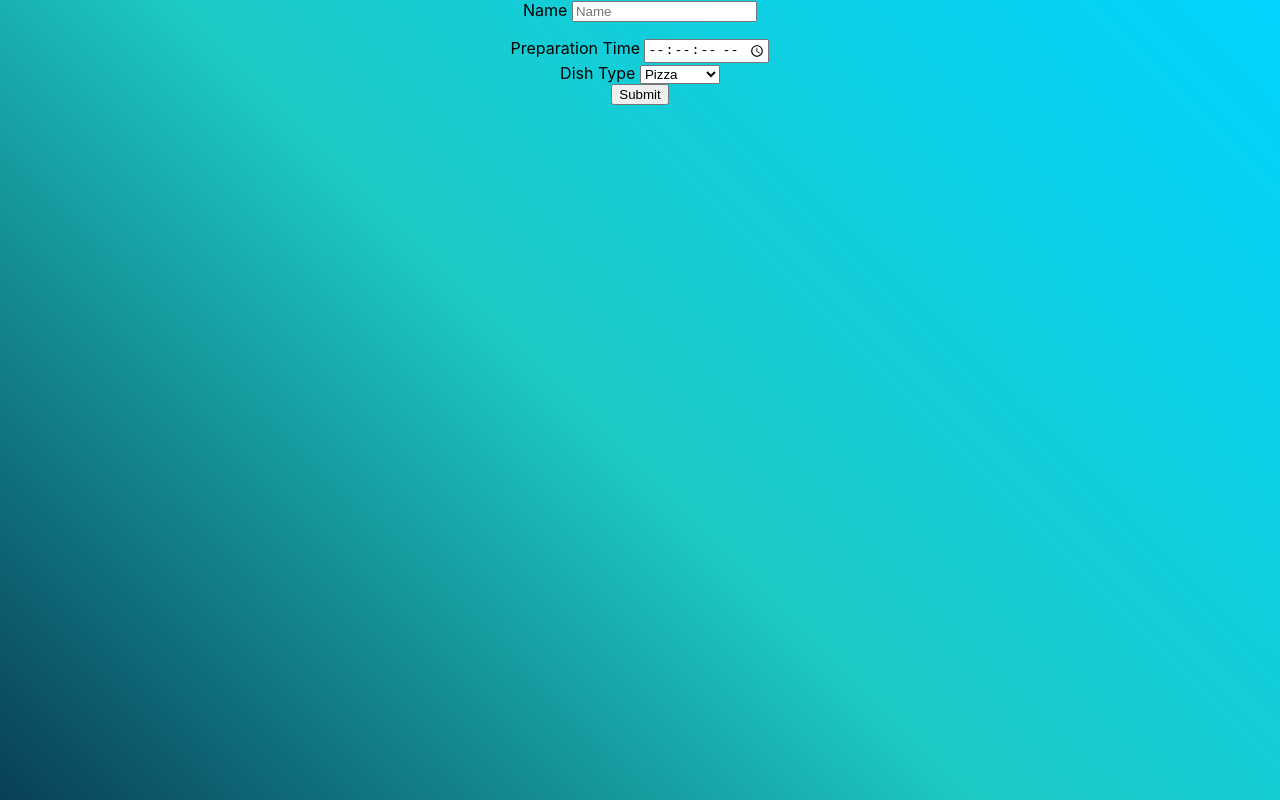
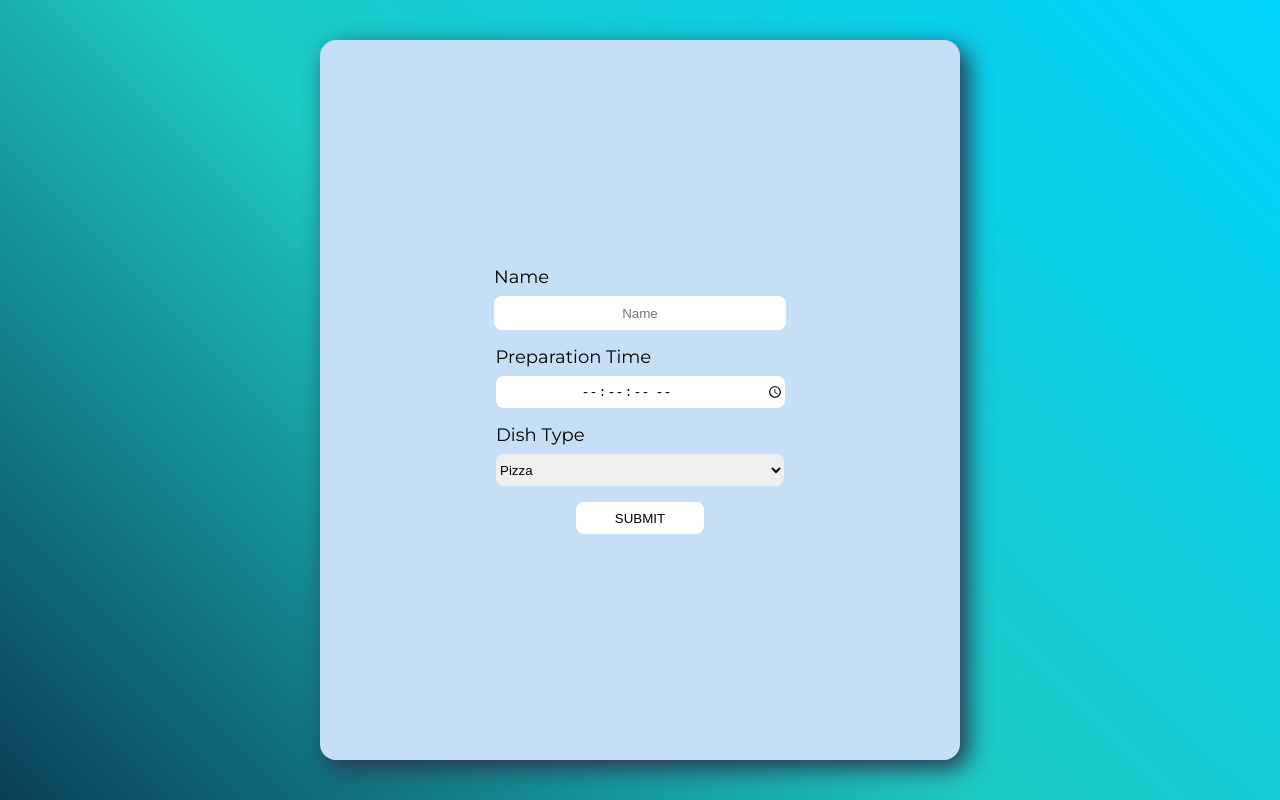
Before and after one commit to Novacci/food-form, a React (Create React App) app: page / in a window 1280 px wide. Built offline with nearby package versions, Linux system fonts and the light colour scheme.

Commit message:
Added basic styling to form component

```diff
--- a/src/App.scss
+++ b/src/App.scss
@@ -1,3 +1,5 @@
+@import url('https://fonts.googleapis.com/css2?family=Montserrat&display=swap');
+
 body {
   background: linear-gradient(
     45deg,
@@ -6,5 +8,6 @@ body {
     rgb(29, 202, 196) 47%,
     rgba(0, 212, 255, 1) 100%
   );
-  height: 100vh;
+  min-height: 100vh;
+  font-family: 'Montserrat', sans-serif;
 }
--- /dev/null
+++ b/src/Card/Card.scss
@@ -0,0 +1,18 @@
+.form-container {
+  box-shadow: 8px 8px 24px 0px rgba(46, 49, 76, 1);
+  background-color: rgb(197, 223, 247);
+  border-radius: 1rem;
+  width: 40rem;
+  height: 45rem;
+
+  display: flex;
+  justify-content: center;
+  align-items: center;
+}
+
+.container-position {
+  display: flex;
+  min-height: 100vh;
+  justify-content: center;
+  align-items: center;
+}
--- a/src/Card/Card.tsx
+++ b/src/Card/Card.tsx
@@ -1,5 +1,11 @@
+import './Card.scss';
+
 const Card = (props: any) => {
-  return <div>{props.children}</div>;
+  return (
+    <div className="container-position">
+      <div className="form-container">{props.children}</div>
+    </div>
+  );
 };
 
 export default Card;
--- a/src/Form/Form.scss
+++ b/src/Form/Form.scss
@@ -1,5 +1,37 @@
+@mixin input-style() {
+  height: 2rem;
+  width: 18rem;
+  border-radius: 0.5rem;
+  border: none;
+}
+
 form {
   display: flex;
   flex-direction: column;
   align-items: center;
+  gap: 1rem;
+  font-size: large;
 }
+input {
+  @include input-style();
+  background-color: rgb(255, 255, 255);
+
+  outline: none;
+  text-align: center;
+}
+label {
+  padding-bottom: 0.5rem;
+  display: block;
+}
+
+select {
+  @include input-style();
+}
+
+input[type='submit'] {
+  text-transform: uppercase;
+  width: 8rem;
+  &:hover {
+    background-color: rgb(71, 241, 227);
+  }
+}
--- a/src/Form/Form.tsx
+++ b/src/Form/Form.tsx
@@ -63,7 +63,7 @@ const Form = () => {
               },
             })}
           />
-          <p>{errors.name?.message}</p>
+          {/* <p>{errors.name?.message}</p> */}
         </div>
         <div>
           <label htmlFor="preparationTime">Preparation Time </label>
```
